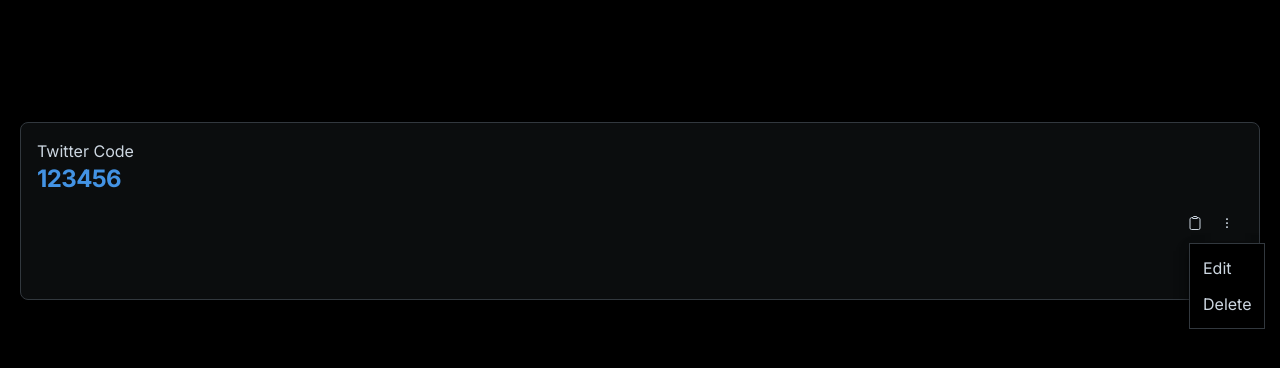
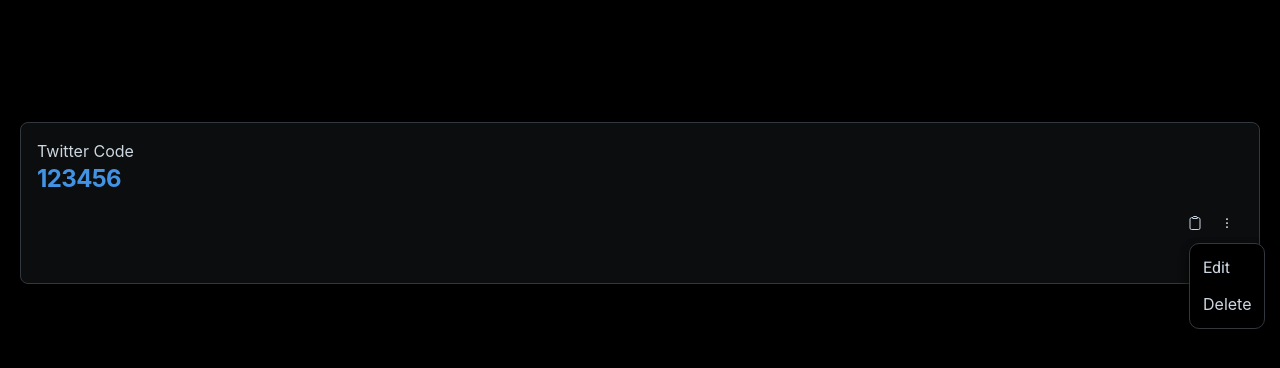
Before and after one commit to TheOfficialLOE/Authenticator, a React (Vite) app: page / in a window 1280 px wide. Both pictures are taken after a click on the button 1227 px from the left and 223 px from the top of the page. Shown: the top 368 px of the page. Built offline with nearby package versions, Linux system fonts and the light colour scheme.

Commit message:
Fix menu styles

```diff
--- a/index.html
+++ b/index.html
@@ -2,7 +2,10 @@
 <html lang="en">
   <head>
     <meta charset="UTF-8" />
-    <link rel="preconnect" href="https://fonts.googleapis.com"><link rel="preconnect" href="https://fonts.gstatic.com" crossorigin><link href="https://fonts.googleapis.com/css2?family=Inter:wght@400;600;700&display=swap" rel="stylesheet">
+    <link
+      rel="stylesheet"
+      href="https://fonts.googleapis.com/css?family=Roboto:300,400,500,700&display=swap"
+    />
     <link rel="icon" type="image/svg+xml" href="/vite.svg" />
     <meta name="viewport" content="initial-scale=1, width=device-width" />
     <title>Vite + React + TS</title>
--- a/src/App.tsx
+++ b/src/App.tsx
@@ -2,22 +2,25 @@ import * as React from "react";
 
 import {
   Box,
-  Button,
   Card,
   IconButton,
   List,
   ListItem,
   Menu,
   MenuItem,
-  Stack,
-  SvgIcon,
-  Tooltip,
   Typography
 } from "@mui/joy";
+
+/*
+* font
+* responsive
+* */
+
 
 const App = () => {
   const [anchorEl, setAnchorEl] = React.useState(null);
   const open = Boolean(anchorEl);
+  // @ts-ignore
   const handleClick = (event) => {
     setAnchorEl(event.currentTarget);
   };
@@ -67,16 +70,17 @@ const App = () => {
                 open={open}
                 onClose={handleClose}
                 aria-labelledby="positioned-demo-button"
+                sx={{
+                  borderRadius: 10,
+                }}
               >
-                <MenuItem>
-                  <Typography>
-                    Edit
-                  </Typography>
+                <MenuItem sx={{
+                  fontFamily: "Roboto"
+                }}>
+                  Edit
                 </MenuItem>
                 <MenuItem>
-                  <Typography>
-                    Delete
-                  </Typography>
+                  Delete
                 </MenuItem>
               </Menu>
             </Box>
--- a/src/index.css
+++ b/src/index.css
@@ -8,8 +8,8 @@
 .timer {
   background: conic-gradient(rgb(9 107 222) var(--percentage), #09090d 0);
   border-radius: 50%;
-  width: 5vmin;
-  height: 5vmin;
+  width: 1.5rem;
+  height: 1.5rem;
   animation: timer 60s infinite linear;
 }
 
--- a/src/main.tsx
+++ b/src/main.tsx
@@ -9,7 +9,15 @@ ReactDOM.createRoot(document.getElementById('root') as HTMLElement).render(
   <React.StrictMode>
     <JoyUIProvider
       defaultMode="dark"
-      theme={extendTheme({cssVarPrefix: ''})}
+      theme={extendTheme({
+        cssVarPrefix: 'joy',
+        fontFamily: {
+          // body: "Roboto, var(--joy-fontFamily-fallback)",
+          // display: "Roboto, var(--joy-fontFamily-fallback)",
+          // fallback:
+          //   '-apple-system, BlinkMacSystemFont, "Segoe UI", Roboto, Helvetica, Arial, sans-serif, "Apple Color Emoji", "Segoe UI Emoji", "Segoe UI Symbol"',
+        },
+      })}
       colorSchemeSelector="#dark-mode-by-default"
       modeStorageKey="dark-mode-by-default"
       disableNestedContext
```
Also changed, not shown: 2 other files (tests, documents, lock files or other folders).
